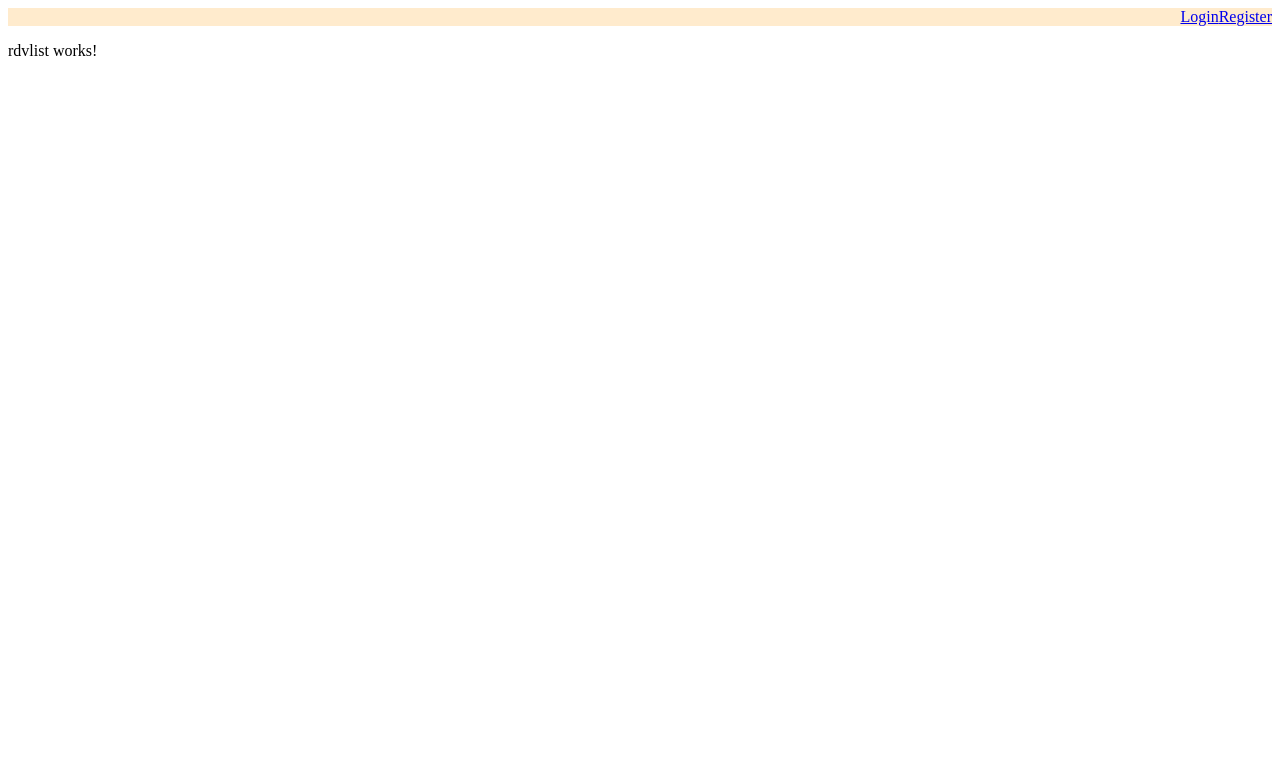
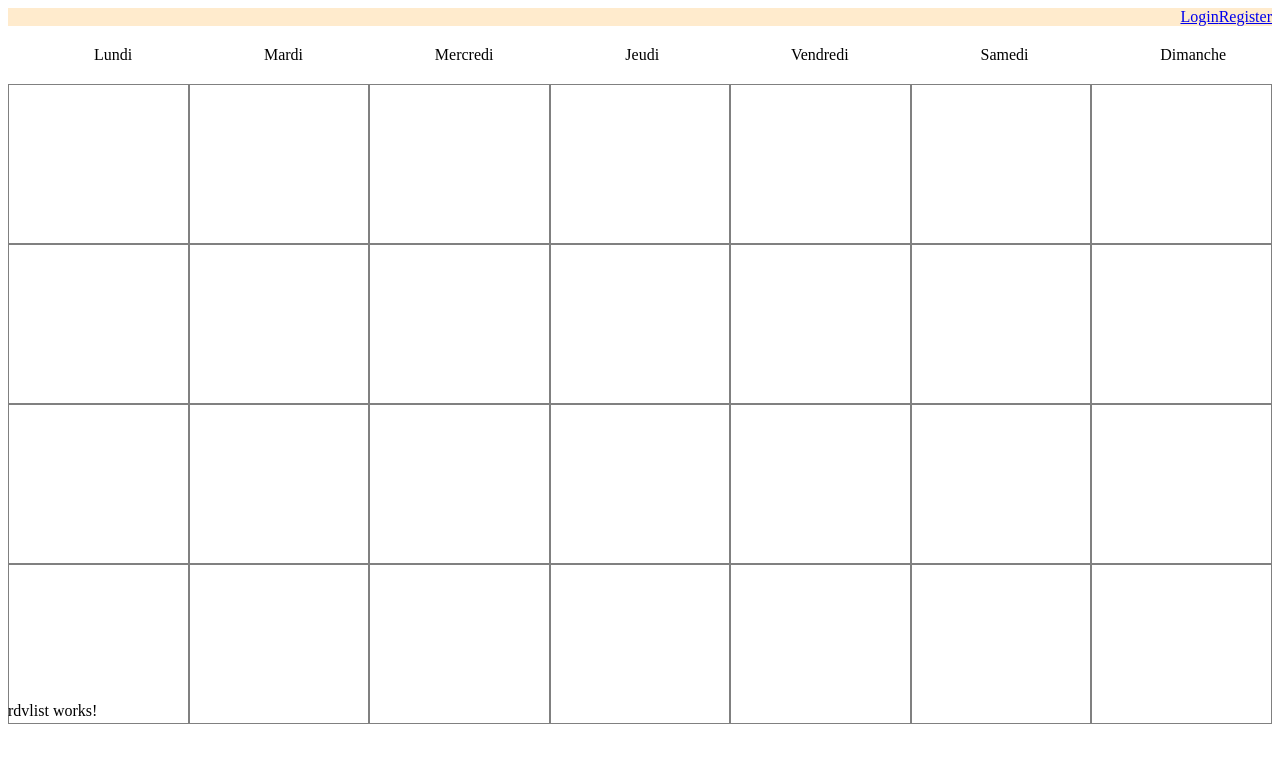
Before and after one commit to Coder269/projet-rdv, an Angular app: page / in a window 1280 px wide. Shown: the top 762 px of the page. Built offline with nearby package versions, Linux system fonts and the light colour scheme.

Commit message:
Calendrier principal

```diff
--- a/src/app/app.component.html
+++ b/src/app/app.component.html
@@ -1,2 +1,3 @@
 <app-menu></app-menu>
+<app-calendar></app-calendar>
 <router-outlet></router-outlet>
--- a/src/app/app.module.ts
+++ b/src/app/app.module.ts
@@ -8,6 +8,7 @@ import { MenuComponent } from './menu/menu.component';
 import { RegisterComponent } from './register/register.component';
 import { LoginComponent } from './login/login.component';
 import { EditrdvComponent } from './editrdv/editrdv.component';
+import { CalendarComponent } from './calendar/calendar.component';
 
 @NgModule({
   declarations: [
@@ -16,7 +17,8 @@ import { EditrdvComponent } from './editrdv/editrdv.component';
     MenuComponent,
     RegisterComponent,
     LoginComponent,
-    EditrdvComponent
+    EditrdvComponent,
+    CalendarComponent
   ],
   imports: [
     BrowserModule,
--- /dev/null
+++ b/src/app/calendar/calendar.component.css
@@ -0,0 +1,35 @@
+:host{
+    display: block;
+    height: 80vh;
+}
+
+.daysLabel{
+    display: flex;
+    flex-direction: row;
+    width: 100%;
+    justify-content: space-around;
+    margin: 20px;
+}
+
+.calendar {
+    width: 100%;
+    height: 100%;
+}
+
+.mounth{
+    display: flex;
+    flex-direction: column;
+    height: 100%;
+    width: 100%;
+}
+
+.week{
+    display: flex;
+    flex-direction: row;
+    height: 25%;
+}
+
+.day{
+    border: 1px solid gray;
+    width: 100%;
+}
--- /dev/null
+++ b/src/app/calendar/calendar.component.html
@@ -0,0 +1,14 @@
+<div class="calendar" *ngIf="calendar.display == 'mounth'">
+  <div class="daysLabel">
+    <span>Lundi</span>
+    <span>Mardi</span>
+    <span>Mercredi</span>
+    <span>Jeudi</span>
+    <span>Vendredi</span>
+    <span>Samedi</span>
+    <span>Dimanche</span>
+  </div>
+  <div class="week" *ngFor="let week of calendar.mounth">
+    <div class="day" *ngFor="let day of calendar.week"></div>
+  </div>
+</div>
--- /dev/null
+++ b/src/app/calendar/calendar.component.ts
@@ -0,0 +1,91 @@
+import { Component } from '@angular/core';
+
+class day {
+  public day: Array<number> = [];
+  constructor() {
+    let i: number = 0;
+    while (i++ < 12) {
+      this.day[i] = i + 7;
+    }
+  }
+}
+
+class mounth {
+  public mounth: Array<day> = [];
+  constructor(private mounthNumber: number, private isBisextil: boolean) {
+    let nbDay: number;
+    if ([1, 3, 5, 7, 8, 10, 12].includes(mounthNumber)) {
+      nbDay = 31;
+    } else if (mounthNumber == 2) {
+      isBisextil ? (nbDay = 29) : (nbDay = 28);
+    } else {
+      nbDay = 30;
+    }
+
+    let i: number = 0;
+    while (i++ < nbDay) {
+      this.mounth[i] = new day();
+    }
+  }
+}
+
+class year {
+  public year: Array<mounth> = [];
+  constructor(private yearNumber: number) {
+    let isBisextil: boolean;
+    if (
+      yearNumber % 4 == 0 &&
+      (yearNumber % 100 != 0 || yearNumber % 400 == 0)
+    ) {
+      isBisextil = true;
+    } else isBisextil = false;
+
+    let i: number = 0;
+    while (i++ < 12) {
+      this.year[i] = new mounth(i, isBisextil);
+    }
+  }
+}
+class years {
+  public years: Array<year> = [];
+  constructor(private firstyear: number, private lastyear: number) {
+    let i: number = 0;
+    while (i++ <= lastyear - firstyear) {
+      this.years[i] = new year(firstyear + i - 1);
+    }
+  }
+}
+
+class Display {
+  public week: Array<number> = [];
+  public mounth: Array<number> = [];
+  public display: string = 'mounth';
+
+  constructor() {
+    let i: number = 0;
+
+    while (i < 7) {
+      this.week[i] = i;
+      i++;
+    }
+
+    i = 0;
+
+    while (i < 4) {
+      this.mounth[i] = i;
+      i++;
+    }
+  }
+}
+
+@Component({
+  selector: 'app-calendar',
+  templateUrl: './calendar.component.html',
+  styleUrls: ['./calendar.component.css'],
+})
+export class CalendarComponent {
+  public calendar: any = new Display();
+  constructor() {
+    console.log(this.calendar);
+  }
+}
```
Also changed, not shown: 1 other file (tests, documents, lock files or other folders).
